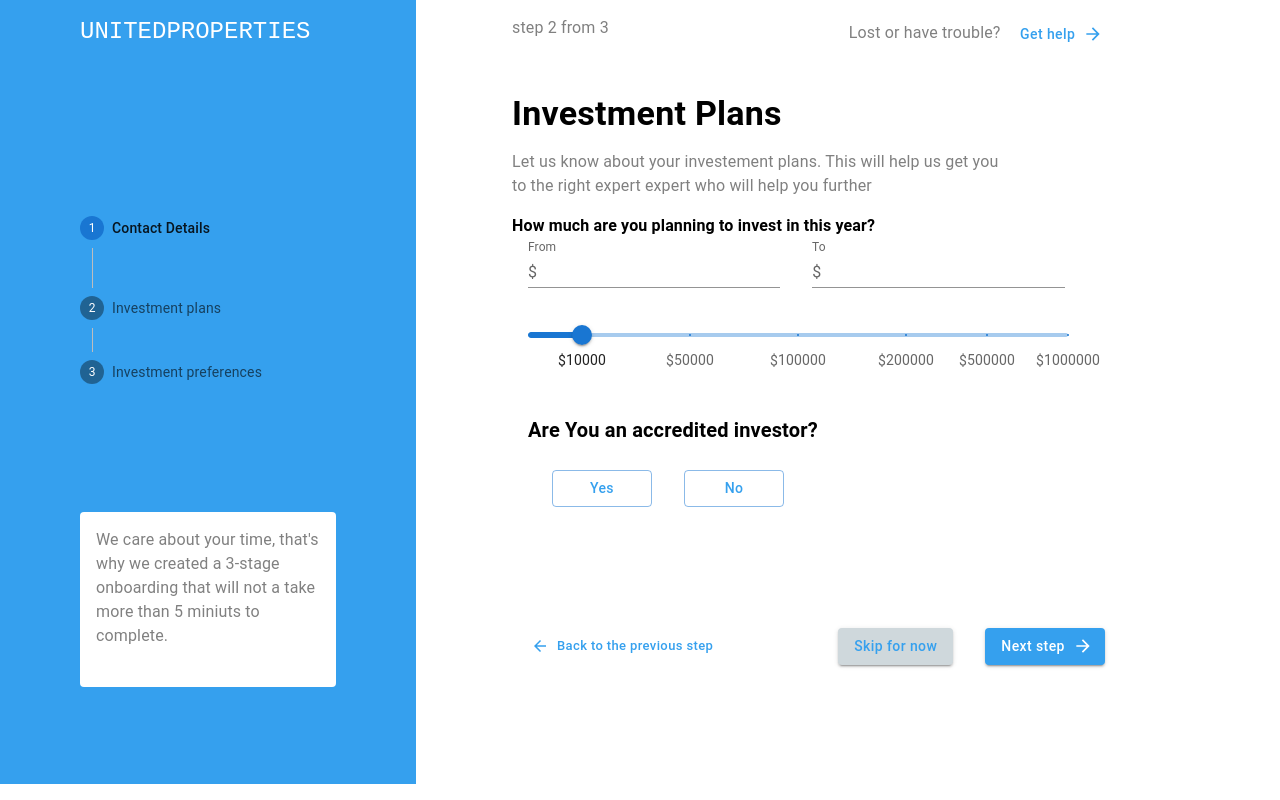
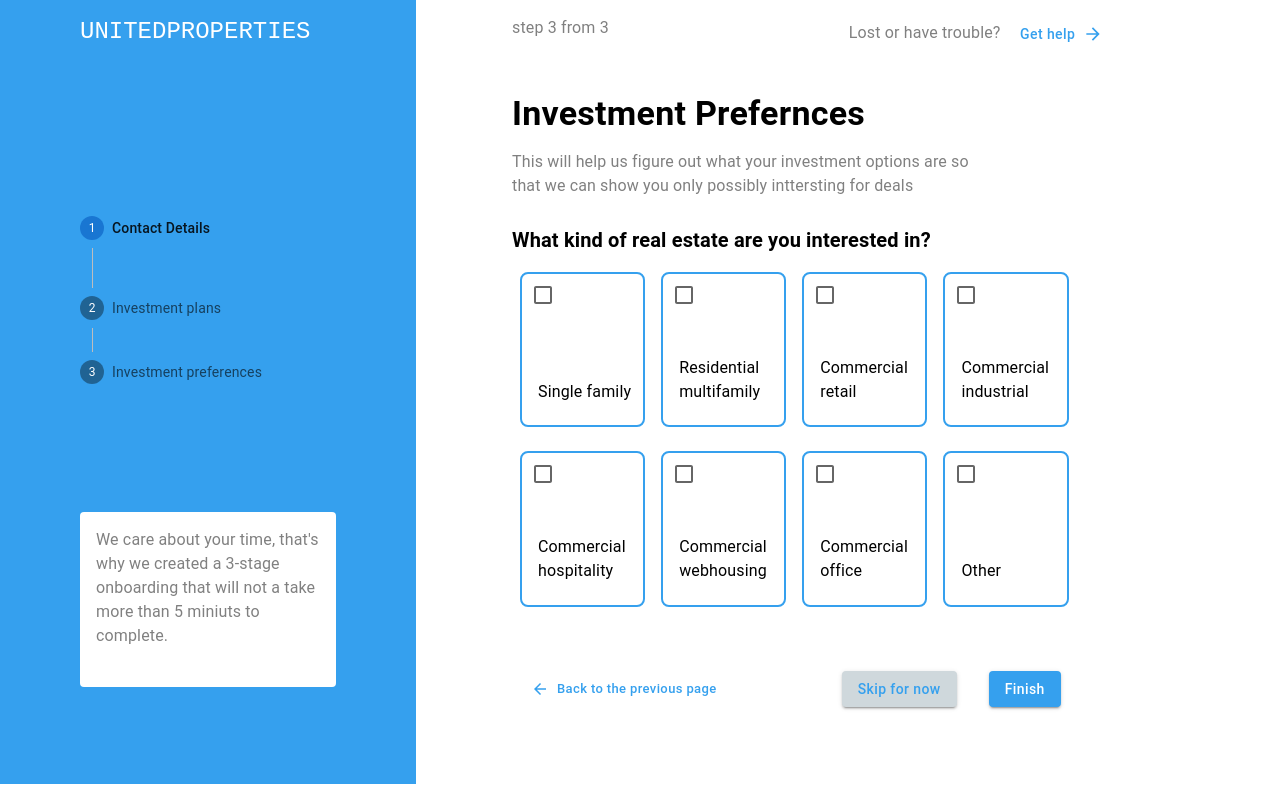
Before and after one commit to Thanuja94/assesment, a React (Create React App) app: page / in a window 1280 px wide. Built offline with nearby package versions, Linux system fonts and the light colour scheme.

Commit message:
add investment preference ui

```diff
--- a/src/App.js
+++ b/src/App.js
@@ -4,12 +4,11 @@ import * as React from 'react';
 import Container from '@mui/material/Container';
 import Box from '@mui/material/Box';
 import { Grid, Typography } from '@mui/material';
-
-
 import ContactForm from './components/contact-form/ContactForm';
 import Stepper from './components/stepper/Stepper';
 import { grid } from '@mui/system';
 import InvestmentPlanForm from './components/investment-plan-form/InvestmentPlanForm';
+import InvestmentPreferencesForm from './components/investment-preferences-form/InvestmentPreferencesForm';
 
 
 
@@ -29,8 +28,9 @@ function App() {
 
         </Grid>
         <Grid item xs={8} sm={8} md={8} lg={8} style={{backgroundColor:'white'}}>
-          <InvestmentPlanForm/>
+          {/* <InvestmentPlanForm/> */}
           {/* <ContactForm/> */}
+         <InvestmentPreferencesForm/>
 
         </Grid>
       </Grid>
--- a/src/components/investment-plan-form/InvestmentPlanForm.js
+++ b/src/components/investment-plan-form/InvestmentPlanForm.js
@@ -117,7 +117,7 @@ const InvestmentPlanForm = () => {
                 </div>
                 <div>
 
-                    <Typography sx={{ fontWeight: 'bold' , width: 500, mt:5 }} variant="h6" align="left" >
+                    <Typography sx={{ fontWeight: 'bold', width: 500, mt: 5 }} variant="h6" align="left" >
                         Are You an accredited investor?
                     </Typography>
 
@@ -130,17 +130,17 @@ const InvestmentPlanForm = () => {
             </Box>
             <Box mt={0} ml={10} mr={10} sx={{ height: 110 }} style={{ backgroundColor: 'white' }}>
 
-                <Button sx={{ mt: 1, ml: 5, mr: 2, width: 100}} variant="outlined" size="medium" style={{ textTransform: "none" , color: '#35A0EE' }} >
+                <Button sx={{ mt: 1, ml: 5, mr: 2, width: 100 }} variant="outlined" size="medium" style={{ textTransform: "none", color: '#35A0EE' }} >
                     Yes
                 </Button>
-                <Button sx={{ mt: 1, ml: 2, width: 100}} variant="outlined" size="medium" style={{ textTransform: "none", color: '#35A0EE' }}  >
+                <Button sx={{ mt: 1, ml: 2, width: 100 }} variant="outlined" size="medium" style={{ textTransform: "none", color: '#35A0EE' }}  >
                     No
                 </Button>
 
             </Box>
 
 
-            <Box mt={2} ml={10} mr={10} sx={{ height: 110 }} style={{ backgroundColor: 'white' }}>
+            <Box mt={7} ml={10} mr={10} sx={{ height: 110 }} style={{ backgroundColor: 'white' }}>
                 <Button sx={{ mt: 5, ml: 2 }} variant="text" size="small" style={{ textTransform: "none", color: '#35A0EE' }} startIcon={<ArrowBack />}>
                     Back to the previous step
                 </Button>
--- /dev/null
+++ b/src/components/investment-preferences-form/InvestmentPreferencesForm.js
@@ -0,0 +1,140 @@
+
+import React, { useEffect, useState } from "react";
+import { Typography } from '@mui/material'
+import { Box } from '@mui/system'
+import Button from '@mui/material/Button';
+import ArrowForward from '@mui/icons-material/ArrowForward';
+import ArrowBack from '@mui/icons-material/ArrowBack';
+import Checkbox from '@mui/material/Checkbox';
+
+const InvestmentPreferencesForm = () => {
+    const label = { inputProps: { 'aria-label': 'Checkbox demo' } };
+
+
+    return (
+        <body>
+            <Box mt={2} ml={10} mr={10} sx={{ height: 200 }} style={{ backgroundColor: 'white' }}>
+                <div style={{ display: "flex" }}>
+                    <Typography align="left" style={{ color: 'grey' }} >
+                        step 3 from 3
+
+                    </Typography>
+                    <Typography pl={30} style={{ color: 'gray' }}>
+                        Lost or have trouble? <Button sx={{ width: 110 }} variant="text" style={{ textTransform: "none", color: '#35A0EE' }} endIcon={<ArrowForward />} >
+                            Get help
+                        </Button>
+                    </Typography>
+                </div>
+
+
+
+                <div>
+                    <Typography sx={{ fontWeight: 'bold' }} variant="h4" align="left" pt={5} >
+                        Investment Prefernces
+                    </Typography>
+                    <Typography style={{ color: 'gray' }}>
+                        <p>
+                            This will help us figure out what your investment options are so
+                            <div>
+                                that we can show you only possibly inttersting for deals
+                            </div>
+                        </p>
+                    </Typography>
+
+                </div>
+            </Box>
+
+            <Typography pl={10} sx={{ fontWeight: 'bold' }} variant="h6" align="left" pt={1} >
+                What kind of real estate are you interested in?
+            </Typography>
+
+
+            <Box component="form" ml={10} mt={1} sx={{
+                '& > :not(style)': { m: 1, width: '12ch', height: '15ch' }, display: 'flex',
+                flexWrap: 'wrap',
+            }} noValidate autoComplete="off">
+
+                <Box mt={2} ml={10} mr={10} sx={{ border: 2, borderColor: '#35A0EE', borderRadius: 2 }} >
+                    <Checkbox {...label} />
+                    <Typography pl={2} pt={8} style={{ color: 'black' }} >
+                        Single family
+                    </Typography>
+                </Box>
+
+                <Box mt={2} ml={10} mr={10} sx={{ border: 2, borderColor: '#35A0EE', borderRadius: 2 }}>
+                    <Checkbox {...label} />
+                    <Typography pl={2} pt={5} style={{ color: 'black' }} >
+                        Residential multifamily
+                    </Typography>
+                </Box>
+
+                <Box mt={2} ml={10} mr={10} sx={{ border: 2, borderColor: '#35A0EE', borderRadius: 2 }}>
+                    <Checkbox {...label} />
+                    <Typography pl={2} pt= {5} style={{color:'black'}} >
+               Commercial retail
+          </Typography>
+                </Box>
+
+                <Box mt={2} ml={10} mr={10} sx={{ border: 2, borderColor: '#35A0EE', borderRadius: 2 }}>
+                    <Checkbox {...label} />
+                    <Typography pl={2} pt= {5} style={{color:'black'}} >
+                    Commercial industrial
+          </Typography>
+                </Box>
+
+
+
+            </Box>
+            <Box component="form" ml={10} mt={1} sx={{
+                '& > :not(style)': { m: 1, width: '12ch', height: '15ch' }, display: 'flex',
+                flexWrap: 'wrap',
+            }} noValidate autoComplete="off">
+
+                <Box mt={2} ml={10} mr={10} sx={{ border: 2, borderColor: '#35A0EE', borderRadius: 2 }}>
+                    <Checkbox {...label} />
+                    <Typography pl={2} pt= {5} style={{color:'black'}} >
+                    Commercial hospitality
+          </Typography>
+                </Box>
+
+                <Box mt={2} ml={10} mr={10} sx={{ border: 2, borderColor: '#35A0EE', borderRadius: 2 }}>
+                    <Checkbox {...label} />
+                    <Typography pl={2} pt= {5} style={{color:'black'}} >
+                    Commercial webhousing
+          </Typography>
+                </Box>
+
+                <Box mt={2} ml={10} mr={10} sx={{ border: 2, borderColor: '#35A0EE', borderRadius: 2 }}>
+                    <Checkbox {...label} />
+                    <Typography pl={2} pt= {5} style={{color:'black'}} >
+                    Commercial office
+          </Typography>
+                </Box>
+
+                <Box mt={2} ml={10} mr={10} sx={{ border: 2, borderColor: '#35A0EE', borderRadius: 2 }}>
+                    <Checkbox {...label} />
+                    <Typography pl={2} pt= {8} style={{color:'black'}} >
+                    Other
+          </Typography>
+                </Box>
+
+
+
+            </Box>
+
+            <Box mt={2} ml={10} mr={10} sx={{ height: 110 }} style={{ backgroundColor: 'white' }}>
+                <Button sx={{ mt: 5, ml: 2 }} variant="text" size="small" style={{ textTransform: "none", color: '#35A0EE' }} startIcon={<ArrowBack />}>
+                    Back to the previous page
+                </Button>
+                <Button sx={{ mt: 5, ml: 15, mr: 2 }} variant="contained" size="medium" style={{ textTransform: "none", backgroundColor: '#CFD8DC', color: '#35A0EE' }} >
+                    Skip for now
+                </Button>
+                <Button sx={{ mt: 5, ml: 2 }} variant="contained" size="medium" style={{ textTransform: "none", backgroundColor: '#35A0EE' }}  >
+                    Finish
+                </Button>
+            </Box>
+        </body>
+    );
+}
+
+export default InvestmentPreferencesForm
```
Lines whose indentation alone changed are shown as unchanged.
